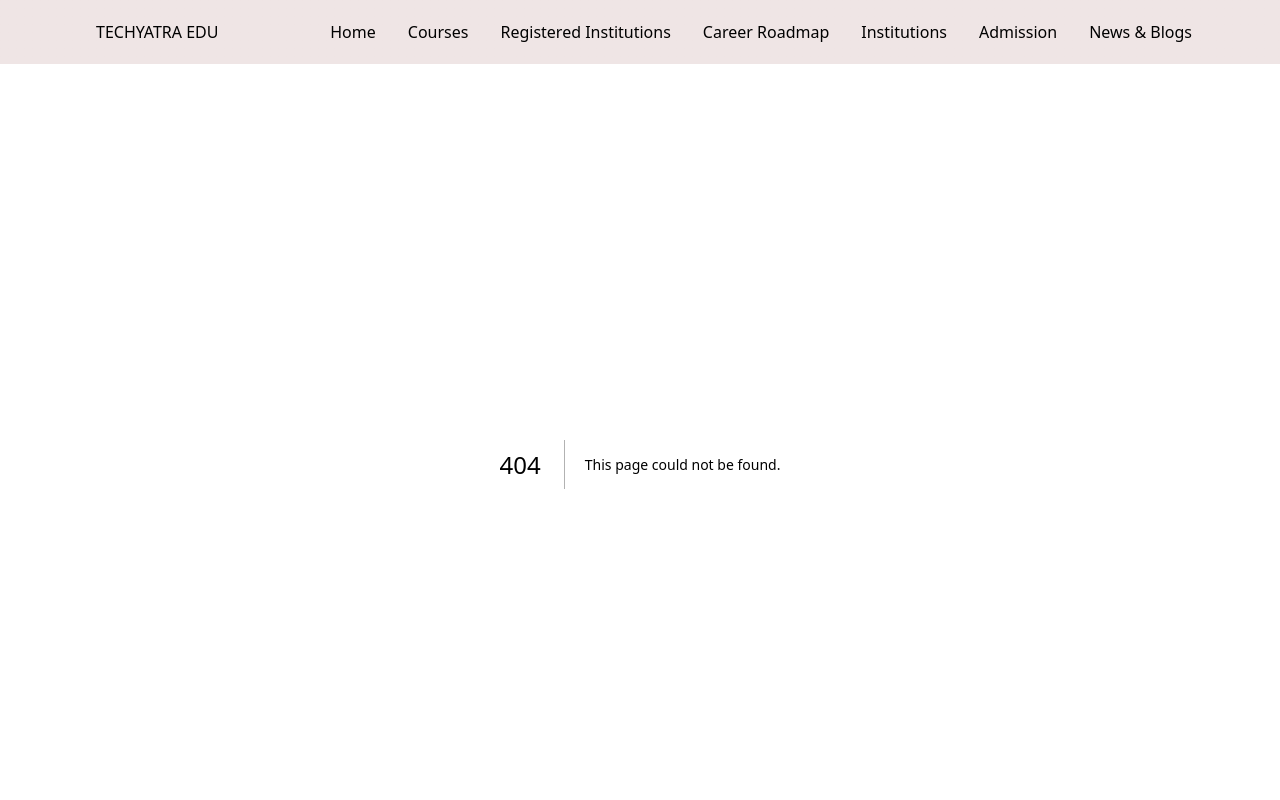
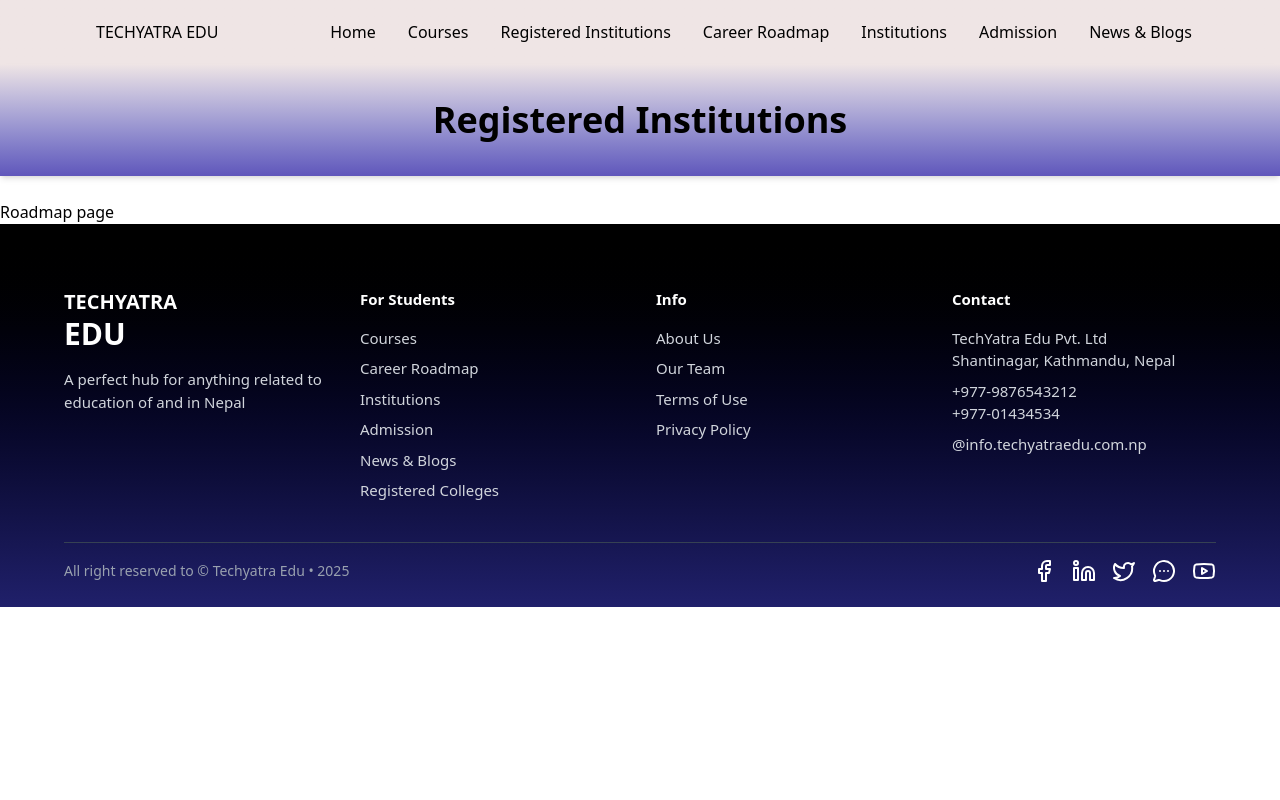
Before and after one commit to techyatra123/techyatraedu, a Next.js app: page /RoadMaps in a window 1280 px wide. Before the commit this address had no page. Shown: the top 800 px of the page. Built offline with nearby package versions, Linux system fonts and the light colour scheme.

Commit message:
roadmap page init with page header

```diff
--- /dev/null
+++ b/src/app/RoadMaps/layout.tsx
@@ -0,0 +1,10 @@
+import InstitutionsHeader from "@/components/subpageComponents/subpageHeader";
+
+export default function Layout({ children }: { children: React.ReactNode }) {
+  return (
+    <div>
+      <InstitutionsHeader Page={"Registered Institutions"}/>
+      {children}
+    </div>
+  );
+}
--- /dev/null
+++ b/src/app/RoadMaps/page.tsx
@@ -0,0 +1,7 @@
+export default function Page() {
+  return (
+    <div>
+        Roadmap page
+    </div>
+  );
+}
```
